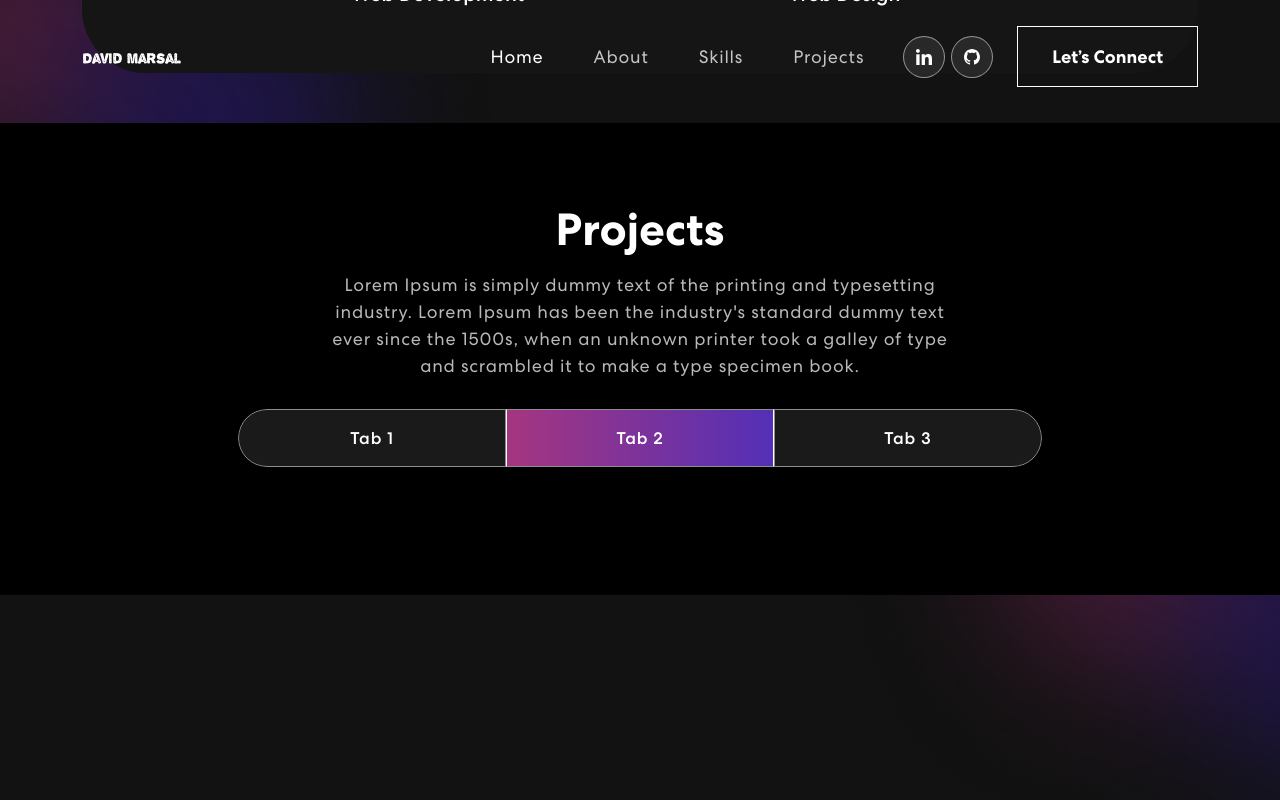
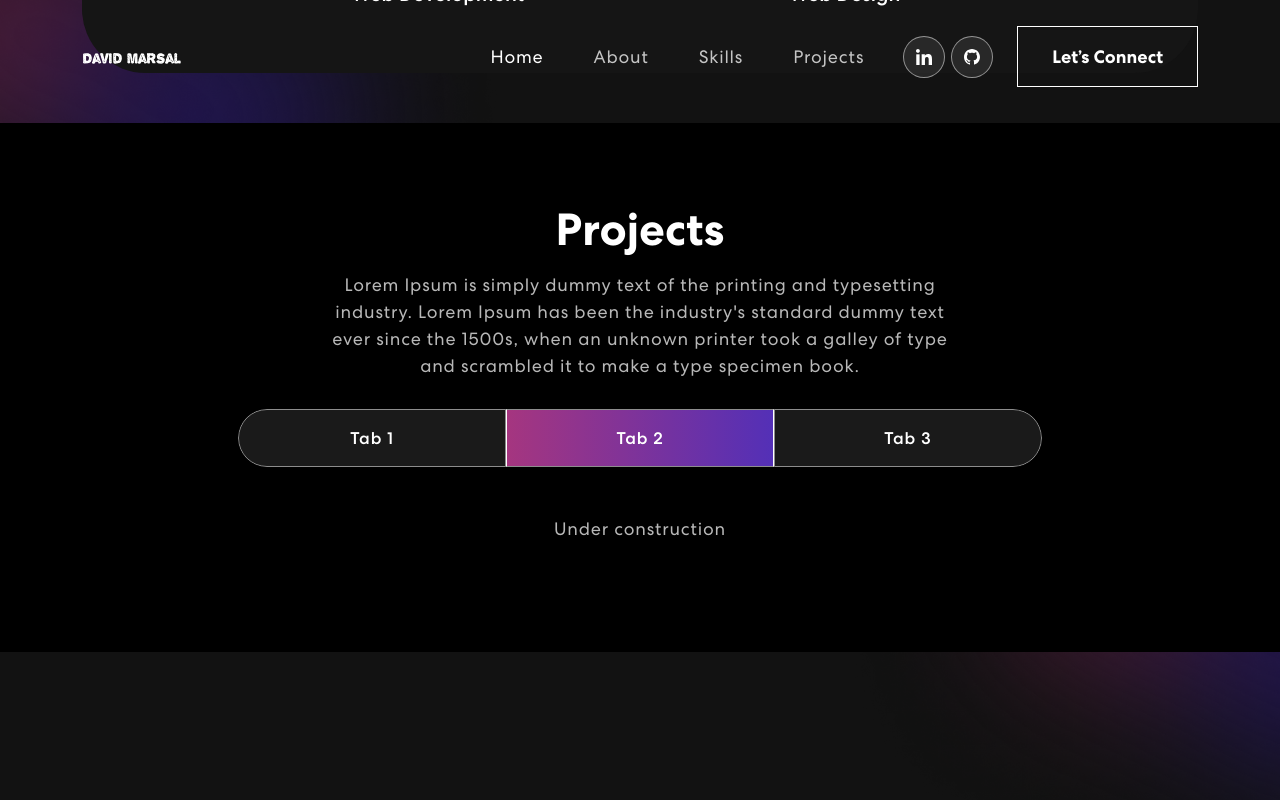
Before and after one commit to dmarsal90/react-portfolio, a React (Vite) app: page / in a window 1280 px wide. Both pictures are taken after a click on the tab "Tab 2". Shown: the part 3197-3997 px from the top of the page. Built offline with nearby package versions, Linux system fonts and the light colour scheme.

Commit message:
Update Project

```diff
--- a/src/assets/components/Projects.jsx
+++ b/src/assets/components/Projects.jsx
@@ -82,8 +82,11 @@ export const Projects = () => {
                     <Tab.Pane eventKey="section">
                       <p>Lorem ipsum dolor sit amet consectetur adipisicing elit. Cumque quam, quod neque provident velit, rem explicabo excepturi id illo molestiae blanditiis, eligendi dicta officiis asperiores delectus quasi inventore debitis quo.</p>
                     </Tab.Pane>
+                    <Tab.Pane eventKey="second">
+                      <p>Under construction</p>
+                    </Tab.Pane>
                     <Tab.Pane eventKey="third">
-                      <p>Lorem ipsum dolor sit amet consectetur adipisicing elit. Cumque quam, quod neque provident velit, rem explicabo excepturi id illo molestiae blanditiis, eligendi dicta officiis asperiores delectus quasi inventore debitis quo.</p>
+                      <p>Under construction</p>
                     </Tab.Pane>
                   </Tab.Content>
                 </Tab.Container>
```
